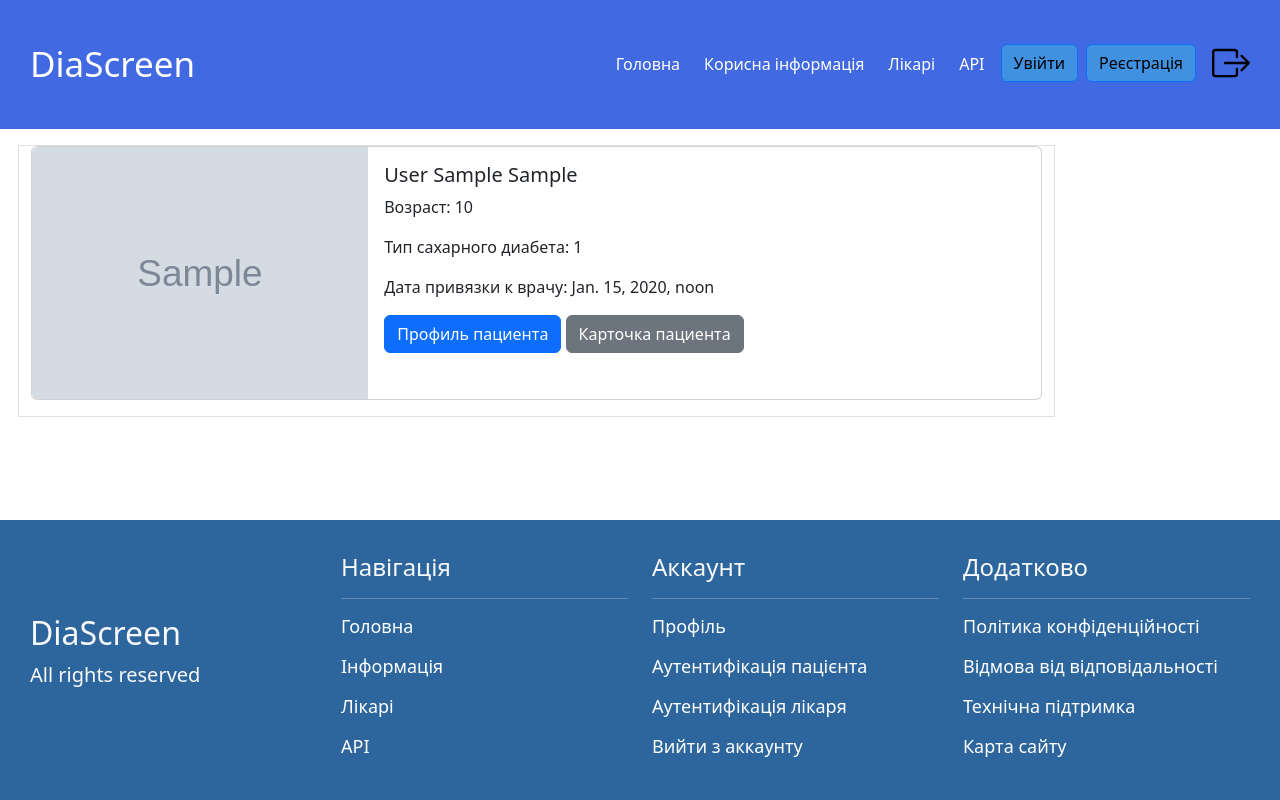
After one commit to maisner44/diabet_classification_microservice, a Django app: template diabetes_proj/templates/doctor_patients_list.html in a window 1280 px wide. The commit adds this page. Run offline with Django 5.2, Linux system fonts and the light colour scheme; the template is opened without the code that fills it: values that come from a table or form of the project are taken from there, others are empty; tables that the repository leaves empty hold one stand-in row (values such as "Sample post"); grey boxes marked "Sample" are stand-in pictures; some libraries are stand-ins or nearby versions.

Commit message:
Patient list for doctor profile and mixin for user role check

```diff
--- a/diabetes_proj/diabetes_proj/settings.py
+++ b/diabetes_proj/diabetes_proj/settings.py
@@ -130,7 +130,7 @@ LOGOUT_REDIRECT_URL = 'login'
 
 LANGUAGE_CODE = 'uk'
 
-TIME_ZONE = 'UTC'
+TIME_ZONE = 'Europe/Kiev'
 
 USE_I18N = True
 
--- a/diabetes_proj/login/models.py
+++ b/diabetes_proj/login/models.py
@@ -149,7 +149,7 @@ class Patient(DiaScreenUser):
         """
         if self.weight and self.height:
             self.body_mass_index = self.calculate_BMI()
-        if self.diabet_type == 1:
+        if self.diabet_type == self.FIRST_TYPE:
             self.is_oninsuline = True
         if self.doctor_id and not self.connect_to_doctor_date:
             self.connect_to_doctor_date = timezone.now()
--- /dev/null
+++ b/diabetes_proj/profiles/mixins.py
@@ -0,0 +1,6 @@
+class UserRoleMixin:
+    def get_user_roles(self, request):
+        user = request.user
+        is_patient = user.groups.filter(name='Patients').exists()
+        is_doctor = user.groups.filter(name='Doctors').exists()
+        return is_patient, is_doctor
--- /dev/null
+++ b/diabetes_proj/templates/doctor_patients_list.html
@@ -0,0 +1,54 @@
+{% extends 'base.html' %}
+{% load static %}
+
+
+{% block styles %}
+<link rel="stylesheet" href="{% static 'css/profile.css' %}">
+<script src="{% static 'js/doctor_profile.js' %}"></script>
+{% endblock styles %}
+
+{% block content %}
+
+<section id="section" class="my-3">
+    <div class="container">
+        <div class="row">
+            {% if is_doctor %}
+            <div class="col-md-2 border">
+                <aside>
+                    <ul class="list-group">
+                        <li class="list-group-item"><a href="{% url 'doctor_profile' pk=user.pk %}" class="profile-link">Ваш профіль</a></li>
+                        <li class="list-group-item active"><a href="{% url 'patient_list' %}" class="profile-link">Пацієнти</a></li>
+                        <li class="list-group-item">
+                            <a href="#" class="profile-link">Повідомлення</a>
+                            <span class="badge text-bg-primary rounded-pill"></span>
+                        </li>
+                    </ul>
+                </aside>
+            </div>
+            {% endif %}
+            <div class="col-md-10 border">
+                {% for patient in patient_list %}
+                    <div class="card mb-3">
+                        <div class="row g-0">
+                            <div class="col-md-4">
+                                <img src="{{ patient.avatar.url }}" class="img-fluid rounded-start" alt="аватар пацієнта">
+                            </div>
+                            <div class="col-md-8">
+                                <div class="card-body">
+                                    <h5 class="card-title">{{ patient.last_name }} {{ patient.first_name }} {{ patient.patronymic }}</h5>
+                                    <p class="card-text">Возраст: {{ patient.age }}</p>
+                                    <p class="card-text">Тип сахарного диабета: {{ patient.diabet_type }}</p>
+                                    <p class="card-text">Дата привязки к врачу: {{ patient.connect_to_doctor_date }}</p>
+                                    <a href="#" class="btn btn-primary">Профиль пациента</a>
+                                    <a href="#" class="btn btn-secondary">Карточка пациента</a>
+                                </div>
+                            </div>
+                        </div>
+                    </div>
+                {% endfor %}
+            </div>
+        </div>
+    </div>
+</section>
+
+{% endblock content %}
--- a/diabetes_proj/templates/doctor_profile.html
+++ b/diabetes_proj/templates/doctor_profile.html
@@ -12,12 +12,12 @@
 <section id="section" class="my-3">
     <div class="container">
         <div class="row">
-            {% if is_doctor %}
+            {% if is_doctor and user.id == doctor.id %}
             <div class="col-md-2 border">
                 <aside>
                     <ul class="list-group">
                         <li class="list-group-item active"><a href="{% url 'doctor_profile' pk=doctor.pk %}" class="profile-link">Ваш профіль</a></li>
-                        <li class="list-group-item"><a href="#" class="profile-link">Пацієнти</a></li>
+                        <li class="list-group-item"><a href="{% url 'patient_list' %}" class="profile-link">Пацієнти</a></li>
                         <li class="list-group-item">
                             <a href="#" class="profile-link">Повідомлення</a>
                             <span class="badge text-bg-primary rounded-pill"></span>
```
Also changed, not shown: diabetes_proj/profiles/views.py (+24 -72 lines).
